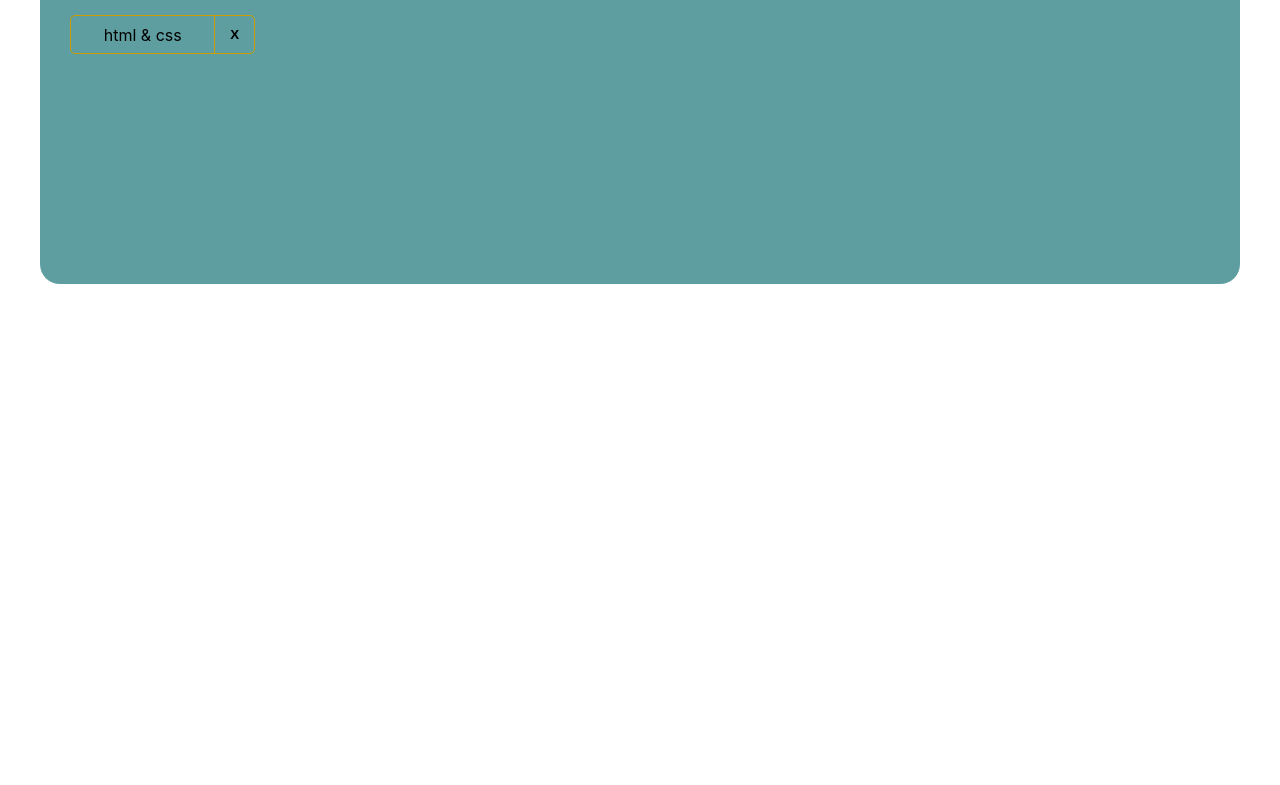
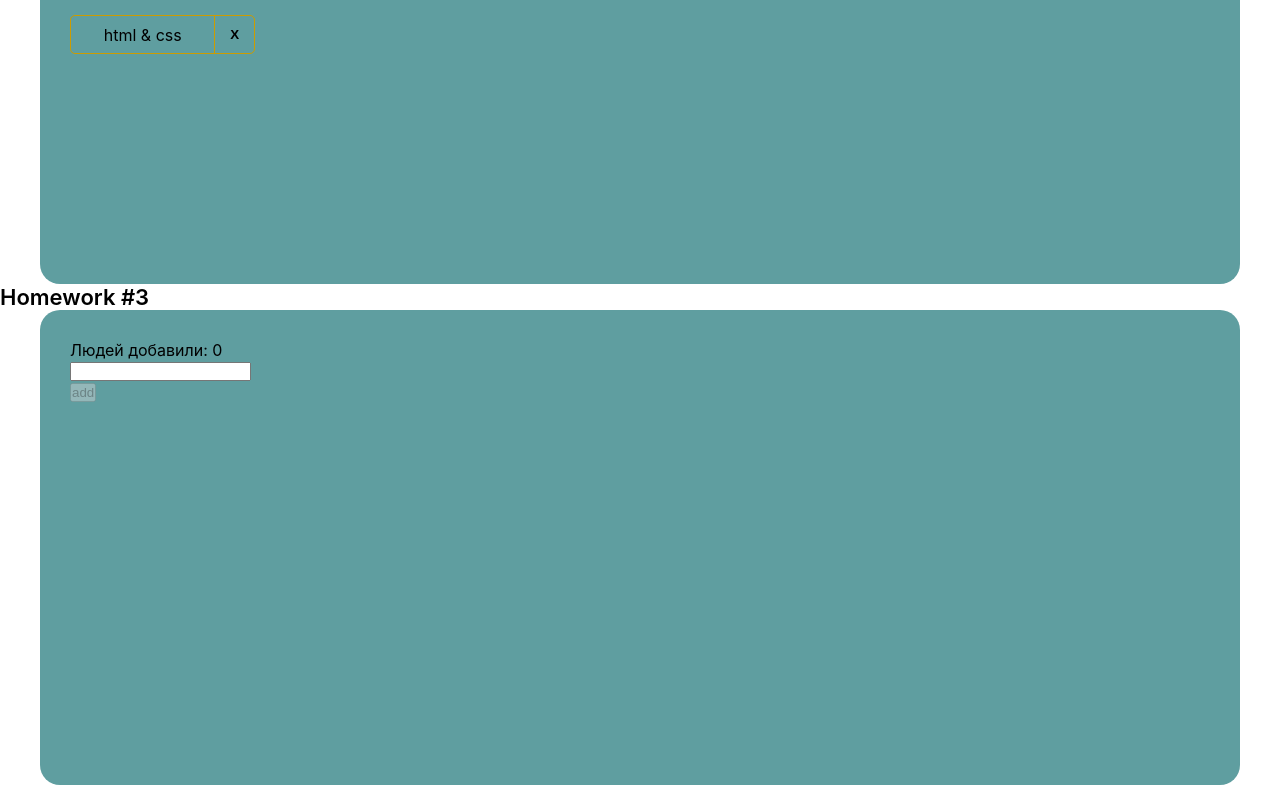
Before and after one commit to ArturLimaiko/homework-tuesday, a React (Create React App) app: page / in a window 1280 px wide. Shown: the part 718-1503 px from the top of the page. Before the commit the page ends 1002 px from the top, so only its background shows below. Built offline with nearby package versions, Linux system fonts and the light colour scheme.

Commit message:
HW#3 complete 90%

```diff
--- a/src/s1-main/App.tsx
+++ b/src/s1-main/App.tsx
@@ -2,6 +2,7 @@
 import s from './App.module.css'
 import HW1 from '../s2-homeworks/hw01/HW1'
 import HW2 from "../s2-homeworks/hw02/HW2";
+import HW3 from "../s2-homeworks/hw03/HW3";
 
 function App() {
     return (
@@ -9,7 +10,7 @@
             <HW1/>
             {/*раскомментировать по ходу выполнения*/}
             <HW2/>
-            {/*<HW3/>*/}
+            <HW3/>
             {/*<HW4/>*/}
 
             {/*при выполнении дз 5 и более - закомментировать здесь дз 1-4, так как они есть внутри дз 5*/}
--- a/src/s2-homeworks/hw03/Greeting.tsx
+++ b/src/s2-homeworks/hw03/Greeting.tsx
@@ -2,13 +2,13 @@
 import s from './Greeting.module.css'
 
 type GreetingPropsType = {
-    name: any // need to fix any
-    setNameCallback: any // need to fix any
-    addUser: any // need to fix any
-    onBlur: any // need to fix any
-    onEnter: any // need to fix any
-    error: any // need to fix any
-    totalUsers: any // need to fix any
+    name: string // need to fix any
+    setNameCallback: (e: ChangeEvent<HTMLInputElement>)=> void // need to fix any
+    addUser: () => void // need to fix any
+    onBlur: () => void // need to fix any
+    onEnter: (e: KeyboardEvent<HTMLInputElement>)=> void // need to fix any
+    error: string // need to fix any
+    totalUsers: number // need to fix any
     lastUserName?: any // need to fix any
 }
 
--- a/src/s2-homeworks/hw03/GreetingContainer.tsx
+++ b/src/s2-homeworks/hw03/GreetingContainer.tsx
@@ -1,39 +1,44 @@
-import React, { ChangeEvent, KeyboardEvent, useState } from 'react'
+import React, {ChangeEvent, KeyboardEvent, useState} from 'react'
 import Greeting from './Greeting'
-import { UserType } from './HW3'
+import {UserType} from './HW3'
 
 type GreetingContainerPropsType = {
-    users: any // need to fix any
-    addUserCallback: any // need to fix any
+    users: UserType[] // need to fix any
+    addUserCallback: (name: string) => void // need to fix any
 }
 
-export const pureAddUser = (name: any, setError: any, setName: any, addUserCallback: any) => {
+export const pureAddUser = (name: string,
+                            setError: (error: string) => void,
+                            setName: (name: string) => void,
+                            addUserCallback: (name: string) => void) => {
     // если имя пустое - показать ошибку, иначе - добавить юзера и очистить инпут
+
+    return name === '' ? setError('Error!') : addUserCallback(name), setName('')
 }
 
-export const pureOnBlur = (name: any, setError: any) => { // если имя пустое - показать ошибку
+export const pureOnBlur = (name: string, setError: (error: string) => void) => { // если имя пустое - показать ошибку
+    return name.trim() === '' ? setError('Ошибка! Введите имя!') : ''
 }
 
-export const pureOnEnter = (e: any, addUser: any) => { // если нажата кнопка Enter - добавить
+export const pureOnEnter = (e: KeyboardEvent<HTMLInputElement>, addUser: () => void) => { // если нажата кнопка Enter - добавить
+    return e.key === 'Enter' ? addUser() : ''
 }
 
 // более простой и понятный для новичков
 // function GreetingContainer(props: GreetingPropsType) {
 
 // более современный и удобный для про :)
-const GreetingContainer: React.FC<GreetingContainerPropsType> = ({
-    users,
-    addUserCallback,
-}) => {
+const GreetingContainer: React.FC<GreetingContainerPropsType> = ({users, addUserCallback,}) => {
     // деструктуризация пропсов
-    const [name, setName] = useState<any>('') // need to fix any
-    const [error, setError] = useState<any>('') // need to fix any
+    const [name, setName] = useState<string>('') // need to fix any
+    const [error, setError] = useState<string>('') // need to fix any
 
-    const setNameCallback = (e: any) => { // need to fix any
-        setName('some name') // need to fix
+    const setNameCallback = (e: ChangeEvent<HTMLInputElement>) => { // need to fix any
+        setName(e.currentTarget.value) // need to fix
 
         error && setError('')
     }
+
     const addUser = () => {
         pureAddUser(name, setError, setName, addUserCallback)
     }
@@ -42,12 +47,12 @@
         pureOnBlur(name, setError)
     }
 
-    const onEnter = (e: any) => {
+    const onEnter = (e: KeyboardEvent<HTMLInputElement>) => {
         pureOnEnter(e, addUser)
     }
 
-    const totalUsers = 0 // need to fix
-    const lastUserName = 'some name' // need to fix
+    const totalUsers = users.length// need to fix
+    const lastUserName =  users.length > 0 ? users[users.length - 1].name : '' // need to fix
 
     return (
         <Greeting
--- a/src/s2-homeworks/hw03/HW3.tsx
+++ b/src/s2-homeworks/hw03/HW3.tsx
@@ -1,5 +1,5 @@
-import React, { useState } from 'react'
-import { v1 } from 'uuid'
+import React, {useState} from 'react'
+import {v1} from 'uuid'
 import s2 from '../../s1-main/App.module.css'
 import GreetingContainer from './GreetingContainer'
 
@@ -19,20 +19,23 @@
 
 // types
 export type UserType = {
-    _id: any // need to fix any
-    name: any // need to fix any
+    _id: string // need to fix any
+    name: string // need to fix any
 }
 
-export const pureAddUserCallback = (name: any, setUsers: any, users: any) => { // need to fix any
+export const pureAddUserCallback = (name: string,
+                                    setUsers: (users:UserType[]) => void,
+                                    users: UserType[]) => { // need to fix any
     const user = { // need to fix
+        _id: v1(), name: name
     }
     setUsers([...users, user])
 }
 
 const HW3 = () => {
-    const [users, setUsers] = useState<any>([]) // need to fix any
+    const [users, setUsers] = useState<UserType[]>([]) // need to fix any
 
-    const addUserCallback = (name: any) => { // need to fix any
+    const addUserCallback = (name: string) => { // need to fix any
         pureAddUserCallback(name, setUsers, users)
     }
 
```
Also changed, not shown: 1 other file (tests, documents, lock files or other folders).
